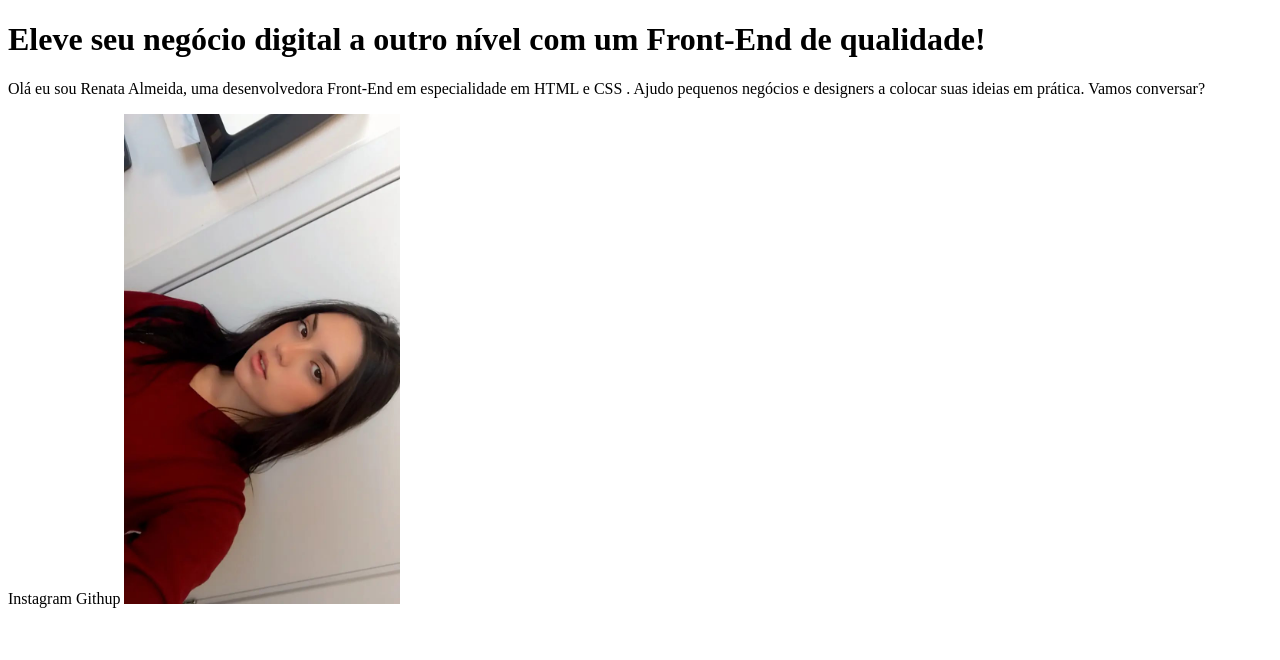
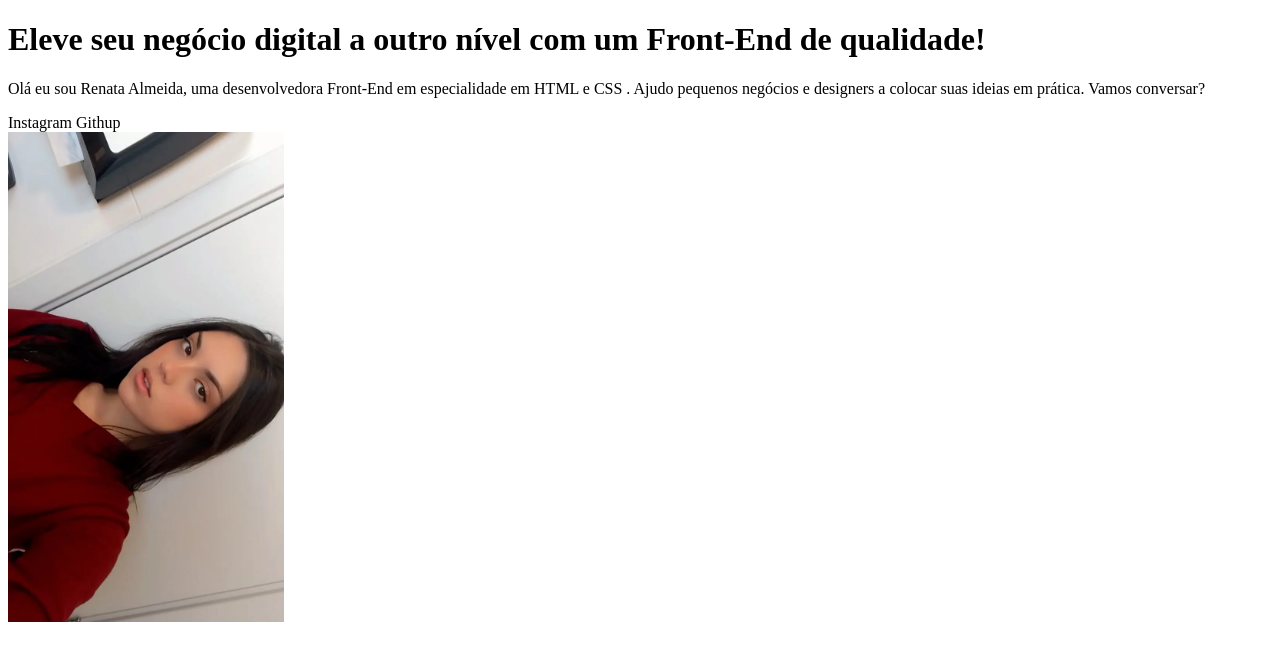
Before and after one commit to renatalmeida/portifolio, a plain HTML site: page index.html in a window 1280 px wide. Drawn offline with Linux system fonts and the light colour scheme.

Commit message:
Add files via upload
24/09

```diff
--- a/index.html
+++ b/index.html
@@ -17,12 +17,15 @@
 
     <h1> Eleve seu negócio digital a outro nível com um Front-End de qualidade!</h1> </strong> </h1>
 
-    <p> Olá eu sou Renata Almeida, uma </strong> desenvolvedora Front-End em especialidade </strong> em </strong>HTML</strong> e </strong> CSS </strong>. Ajudo pequenos negócios e designers a colocar suas ideias em prática. Vamos conversar?</p>
+    <p> Olá eu sou Renata Almeida, uma </strong> desenvolvedora Front-End em especialidade </strong> em </strong>HTML</strong> e </strong> CSS </strong>.
+      Ajudo pequenos negócios e designers a colocar suas ideias em prática. Vamos conversar?</p>
 
+      <div  class= "apresentacao__conteudo__texto">
      <a href="https://Instagram.com/_renatalmeid">
     Instagram </a>
     <a href="https://githup.com/renataalmeid"> Githup</a>
 
+    </div>
     <img class="foto" src="WhatsApp Image 2024-09-03 at 7.09.59 PM.jpeg"
 
     </main>
```
